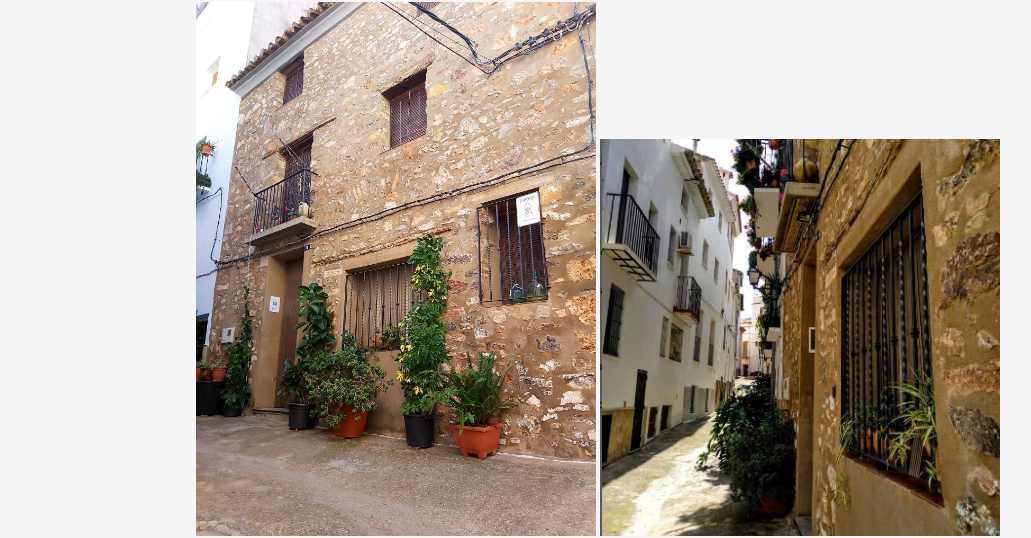
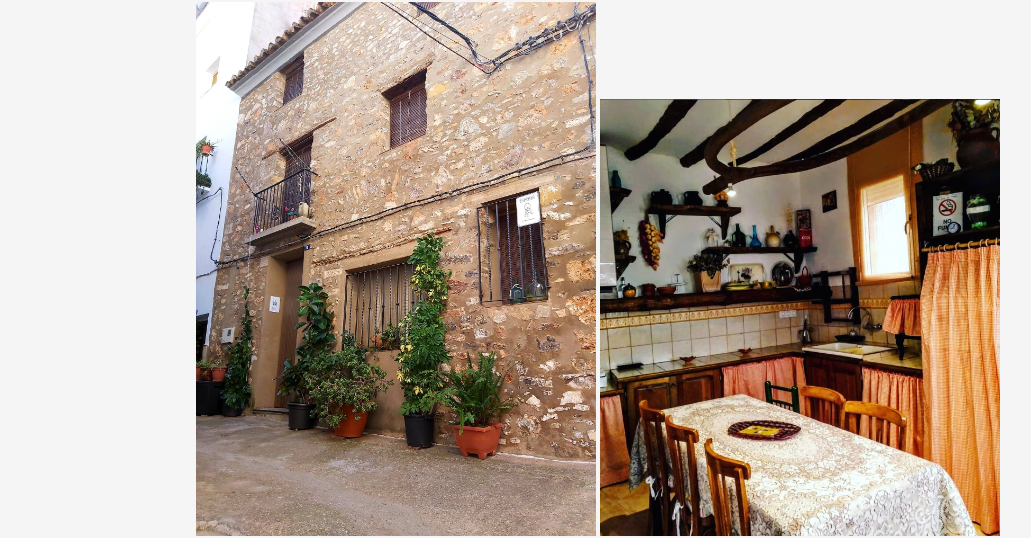
Before and after one commit to clasalvill/P1-Casas-Elina, a website built with Parcel: page src/det1.html in a window 1280 px wide. Shown: the part 268-806 px from the top of the page, without its empty margins (42-1073 px from the left). Built offline with nearby package versions, Linux system fonts and the light colour scheme.

Commit message:
Corregido nombre de la imagen casa4.jpg

```diff
--- a/src/det1.html
+++ b/src/det1.html
@@ -12,7 +12,7 @@
     <main>
       <h2>Casa Elina I</h2>
       <img src="./imagenes/casa1.jpg" alt="Casa rural Elina I" width="400" />
-      <img src="./imagenes/casa4.jpg" alt="Casa rural Elina I" width="400" />
+      <img src="./imagenes/casa2.jpg" alt="Casa rural Elina I" width="400" />
 
 
       <p>Casa Elina I es ideal tanto para grupos grandes como para escapadas románticas.</p>
```
